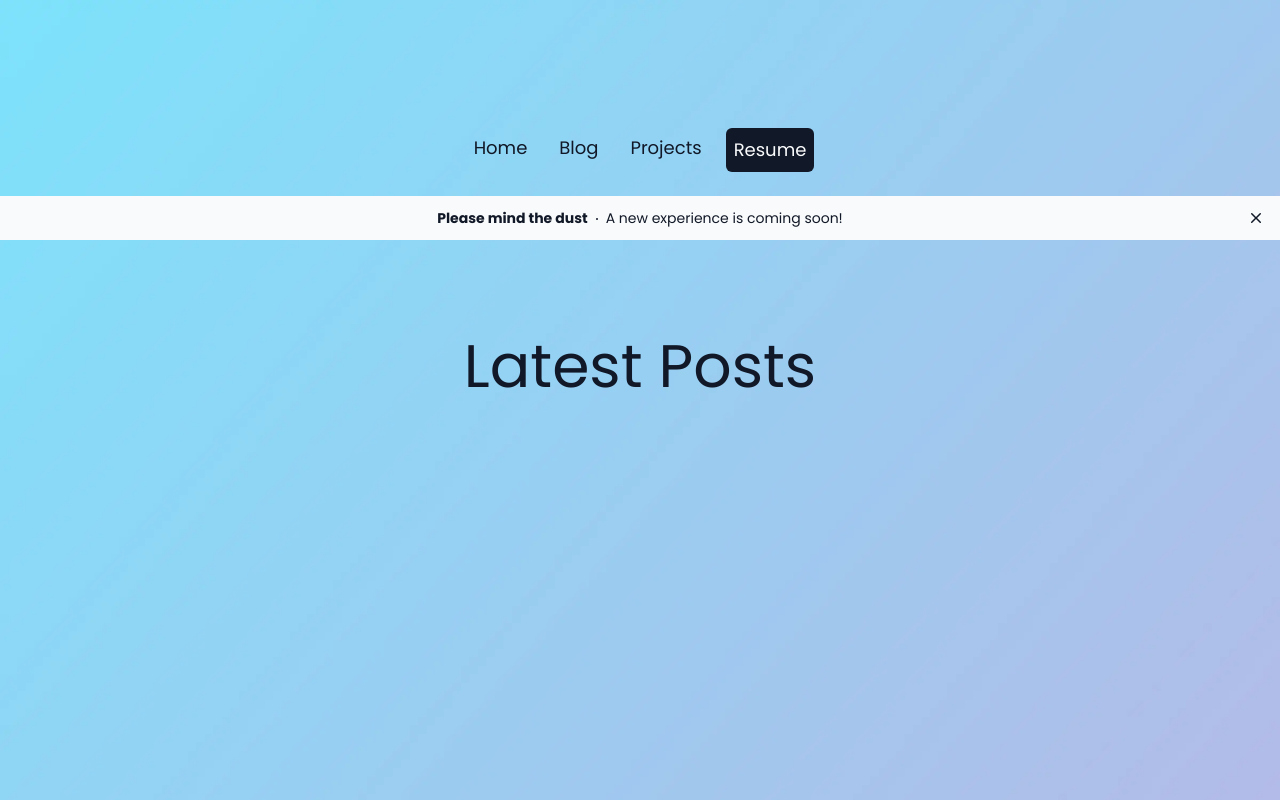
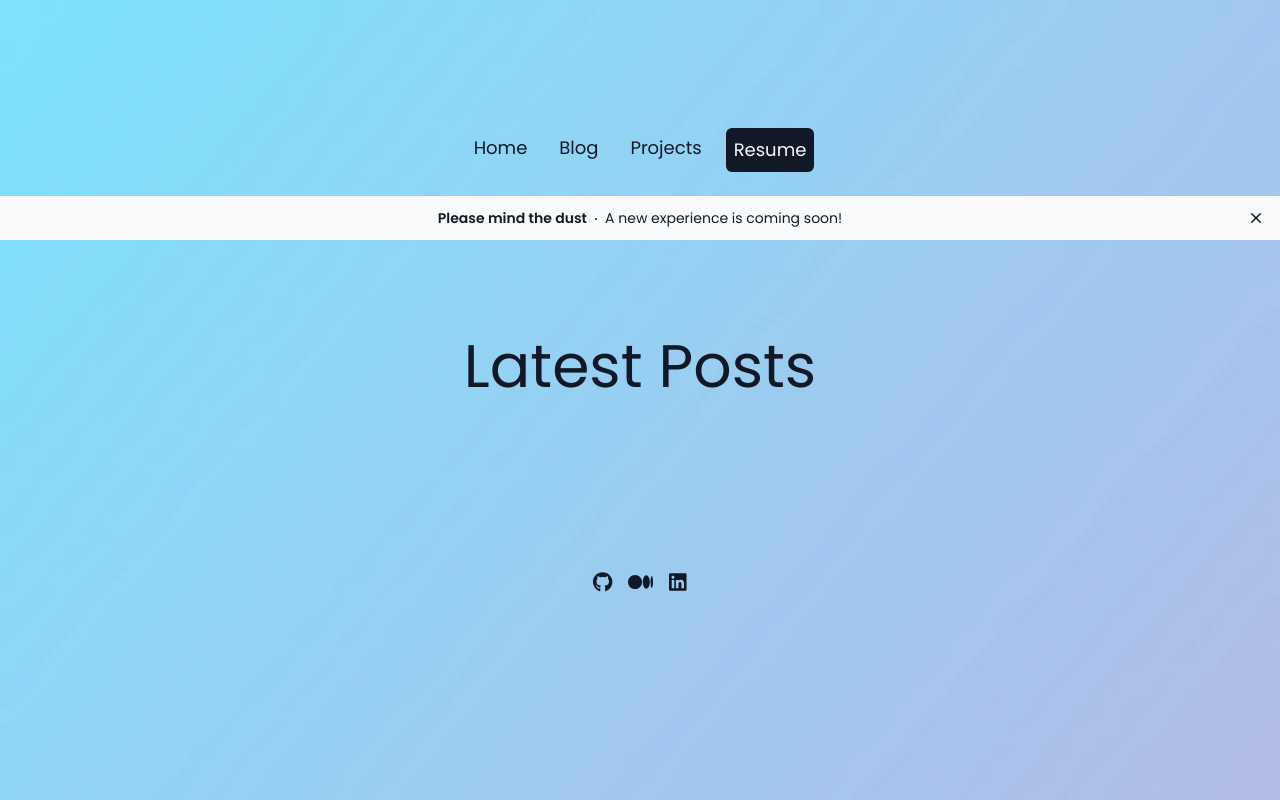
Before and after one commit to ABStein/official-blog, a Next.js app: page /blog/1 in a window 1280 px wide. Built offline with nearby package versions, Linux system fonts and the light colour scheme.

Commit message:
feat: add footer, customize scroll thumb and text highlighting and general code cleanup

```diff
--- /dev/null
+++ b/app/Homepage.module.css
@@ -0,0 +1,9 @@
+.name-underline {
+    border-bottom: 4px solid transparent;
+}
+
+
+.name-underline:hover {
+    border-bottom: 4px solid #4f46e5;
+    transition: all 1s;
+}
--- /dev/null
+++ b/app/components/Footer/index.js
@@ -0,0 +1,45 @@
+import { FontAwesomeIcon } from '@fortawesome/react-fontawesome';
+import {
+    faLinkedin,
+    faGithub,
+    faMedium,
+} from '@fortawesome/free-brands-svg-icons';
+import Link from 'next/link';
+
+const icons = [
+    {
+        href: 'https://github.com/ABStein',
+        icon: faGithub,
+    },
+    {
+        href: 'https://medium.com/@ABStein',
+        icon: faMedium,
+    },
+    {
+        href: 'https://www.linkedin.com/in/andrew-stein-755b8b11a',
+        icon: faLinkedin,
+    },
+]
+
+export default function Footer() {
+    return (
+        <footer className='py-4 mx-auto px-4 md:px-12'>
+            <div className='mx-auto w-full max-w-sm'>
+                <div className='contact-info px-4 pt-4 pb-4 flex justify-center items-center flex-col mx-2 my-2'>
+                    <div className='flex flex-row mt-8'>
+                        {icons.map(({icon, href}, index) => (
+                            <Link
+                                href={href}
+                                className='nav-link hover:text-indigo-500 text-gray-900 text-xl px-2 py-1 '
+                                target='_blank'
+                                key={index}
+                            >
+                                <FontAwesomeIcon icon={icon} />
+                            </Link>
+                        ))}
+                    </div>
+                </div>
+            </div>
+        </footer>
+    )
+}
--- a/app/components/Navbar/Navbar.module.css
+++ b/app/components/Navbar/Navbar.module.css
@@ -1,6 +1,7 @@
 .active {
     /* this rgb is from tailwind itself to represent indigo-500 */
     border-bottom: 4px solid rgb(79 70 229);
+    transition: 1s;
 }
 
 .inactive {
--- a/app/globals.css
+++ b/app/globals.css
@@ -5,6 +5,31 @@
 body {
     padding: 0;
     margin: 0;
+}
+
+::-webkit-scrollbar {
+    width: 1em;
+}
+
+
+@layer base {
+    ::-webkit-scrollbar-track {
+        @apply bg-gray-50;
+    }
+}
+
+
+@layer base {
+    ::-webkit-scrollbar-thumb {
+        @apply bg-gray-900;
+    }
+}
+
+
+@layer base {
+    ::selection {
+        @apply bg-gray-900 text-gray-50;
+    }
 }
 
 .nav-link {
--- a/app/layout.js
+++ b/app/layout.js
@@ -1,9 +1,14 @@
 import { Poppins } from 'next/font/google';
-import './globals.css';
 import Navbar from './components/Navbar';
 import Banner from './components/Banner';
+import Footer from './components/Footer';
+//https://fontawesome.com/docs/web/use-with/react/use-with
+import '@fortawesome/fontawesome-svg-core/styles.css'; // import Font Awesome CSS
+import { config } from '@fortawesome/fontawesome-svg-core';
+config.autoAddCss = false; // Tell Font Awesome to skip adding the CSS
+import './globals.css';
 
-const poppins = Poppins({weight: ['400', '700', '800'], subsets: ['latin'], display: 'swap'});
+const poppins = Poppins({weight: ['100', '200', '300', '400','500', '600', '700', '800', '900',], subsets: ['latin'], display: 'swap'});
 
 export const metadata = {
     title: 'Andrew Stein',
@@ -17,6 +22,7 @@ export default function RootLayout({ children }) {
                 <Navbar />
                 <Banner />
                 {children}
+                <Footer />
             </body>
         </html>
     );
--- a/app/page.js
+++ b/app/page.js
@@ -1,5 +1,6 @@
 import Link from 'next/link';
 import { databases } from './appwrite';
+import styles from './Homepage.module.css';
 
 async function getPosts() {
     const req = await databases.listDocuments('65de2e37ed03e92b1de0', '65de2e45f20e6bd7518c');
@@ -19,7 +20,7 @@ export default async function HomePage() {
                     <div className='w-10/12 mx-auto'>
                         <h1 className='md:text-center lg:text-6xl text-3xl text-gray-900'>
                             Hey there! I'm{' '}
-                            <span className='font-bold text-indigo-500 hover:bg-indigo-500 hover:text-gray-50 nav-link'>Andrew</span>.
+                            <span className={`font-bold text-indigo-500 ${styles['name-underline']}`}>Andrew</span>.
                         </h1>
                         <p className='md:text-left lg:text-4xl md:text-2xl sm:text-xl text-gray-900 md:pt-6 pt-3'>
                             a Web Developer from Chicago, Illinois. I am passionate about building accessible, performant, and responsive web experiences, but I am even more passionate about growing and learning on this journey through the wild world of web development.
@@ -28,14 +29,13 @@ export default async function HomePage() {
 
                     <div className='pt-24'>
                         <div className='w-10/12 mx-auto'>
-                            <h2 className='lg:text-2xl font-bold'>Latest Posts</h2>
+                            <h2 className='lg:text-2xl font-bold my-2'>Recently posted</h2>
 
-                            <div className='mt-6 flex mx-auto lg:flex-row flex-col justify-around'>
+                            <div className='mt-6 mx-auto grid lg:grid-cols-3 md:grid-cols-2 sm:grid-cols-1 gap-4'>
                                 {posts.slice(0, 3).map((post) => (
-                                    <div key={post.$id} className='w-4/12'>
-                                        <div className='p-8 shadow-2xl rounded-2xl hover:-translate-y-6 nav-link mx-2'>
+                                    <div key={post.$id} className='p-8 shadow-2xl shadow-gray-900 rounded-2xl hover:-translate-y-6 nav-link'>
                                         <Link href={`/blog/${post.slug}`}>
-                                                <h2 className='text-xl'>{post.title}</h2>
+                                            <h2 className='text-xl font-semibold'>{post.title}</h2>
                                             <p className='pt-4'>
                                                 {`${post.content.substring(
                                                     0,
@@ -43,7 +43,6 @@ export default async function HomePage() {
                                                 )}...`}
                                             </p>
                                         </Link>
-                                        </div>
                                     </div>
                                 ))}
                             </div>
--- a/package.json
+++ b/package.json
@@ -9,6 +9,10 @@
     "lint": "next lint --fix"
   },
   "dependencies": {
+    "@fortawesome/fontawesome-svg-core": "^6.5.1",
+    "@fortawesome/free-brands-svg-icons": "^6.5.1",
+    "@fortawesome/free-solid-svg-icons": "^6.5.1",
+    "@fortawesome/react-fontawesome": "^0.2.0",
     "appwrite": "^13.0.2",
     "next": "14.1.0",
     "react": "^18",
```
Also changed, not shown: 1 other file (tests, documents, lock files or other folders). Lines whose indentation alone changed are shown as unchanged.
